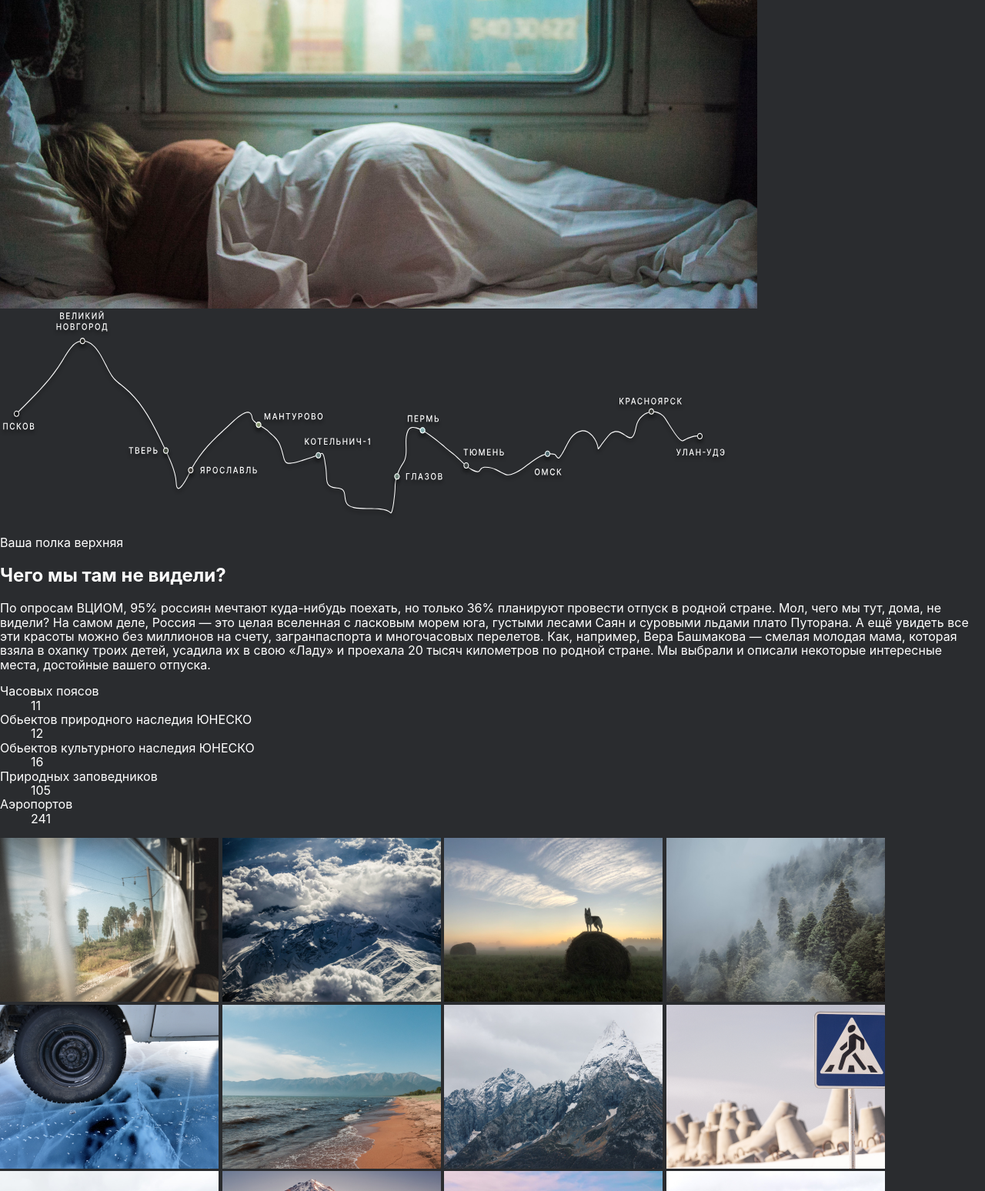
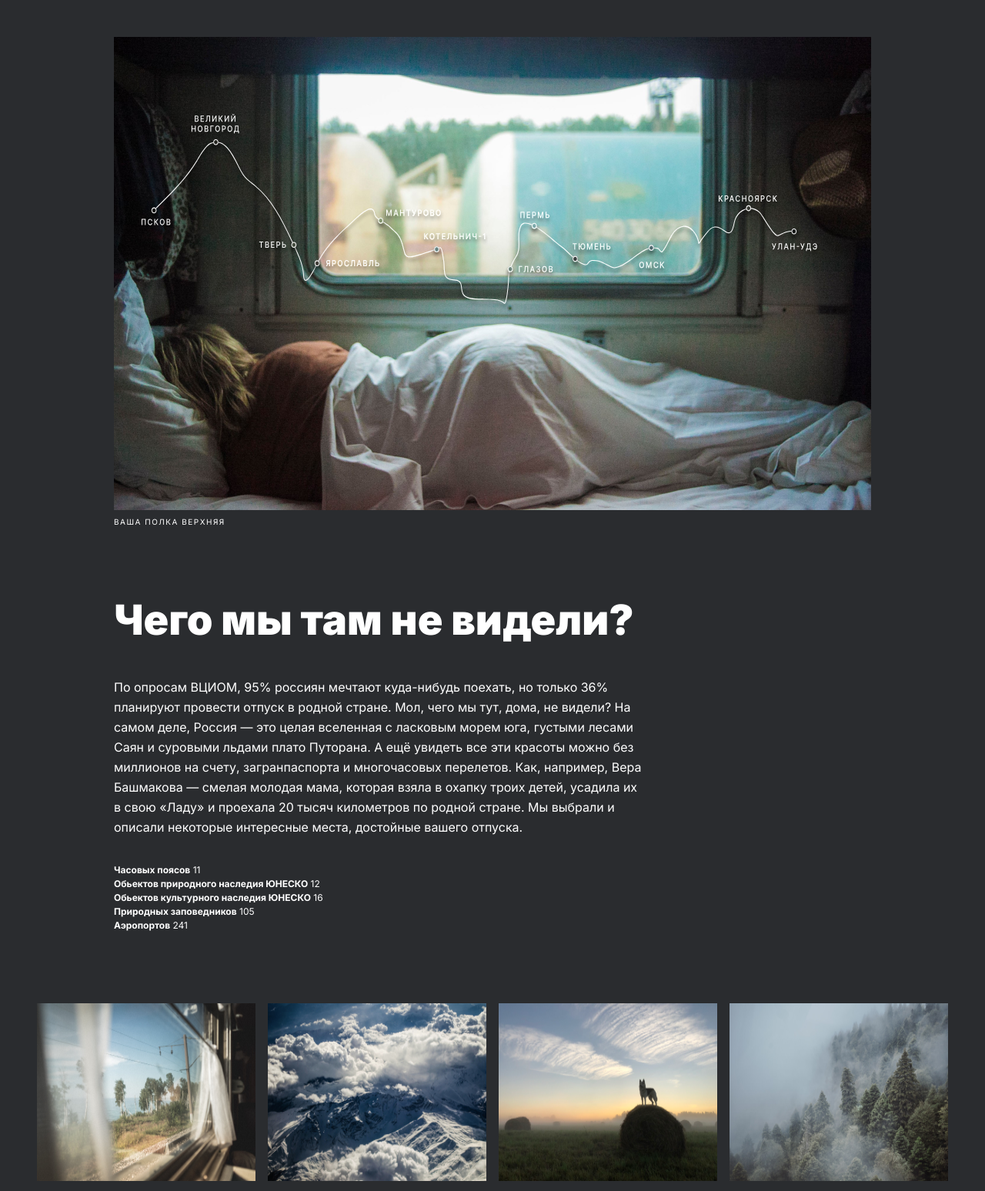
Before and after one commit to Matsurikadesu/russian-travel, a plain HTML site: page index.html in a window 1280 px wide. Shown: the part 456-2004 px from the top of the page at 77% size. Drawn offline with Linux system fonts and the light colour scheme.

Commit message:
написаны стили для intro, lead, photos

```diff
--- a/index.html
+++ b/index.html
@@ -6,6 +6,9 @@
         <meta name="viewport" content="width=device-width, initial-scale=1.0">
         <link rel="stylesheet" href="style.css">
         <link rel="stylesheet" href="normalize.css">
+        <link rel="preconnect" href="https://fonts.googleapis.com">
+        <link rel="preconnect" href="https://fonts.gstatic.com" crossorigin>
+        <link href="https://fonts.googleapis.com/css2?family=Inter:wght@400;700;900&display=swap" rel="stylesheet">
         <title>Путешествия по России</title>
     </head>
 
@@ -28,8 +31,8 @@
                     <div class="lead__image-container">
                         <img class="lead__image" src="images/kalegin-michail-179870-unsplash.png" alt="девушка в поезде">
                         <img class="lead__image-svg" src="images/Component.svg" alt="путь">
-                        <p class="lead__caption">Ваша полка верхняя</p>
                     </div>
+                    <p class="lead__caption">Ваша полка верхняя</p>
                 </section>
 
                 <section class="intro">
@@ -37,18 +40,13 @@
                     <p class="intro__text">
                         По опросам ВЦИОМ, 95% россиян мечтают куда-нибудь поехать, но только 36% планируют провести отпуск в родной стране. Мол, чего мы тут, дома, не видели? На самом деле, Россия — это целая вселенная с ласковым морем юга, густыми лесами Саян и суровыми льдами плато Путорана. А ещё увидеть все эти красоты можно без миллионов на счету, загранпаспорта и многочасовых перелетов. Как, например, Вера Башмакова — смелая молодая мама, которая взяла в охапку троих детей, усадила их в свою «Ладу» и проехала 20 тысяч километров по родной стране. Мы выбрали и описали некоторые интересные места, достойные вашего отпуска.
                     </p>
-                    <dl class="intro__list">
-                        <dt class="intro__list-term">Часовых поясов</dt>
-                        <dd class="intro__list-description">11</dd>
-                        <dt class="intro__list-term">Обьектов природного наследия ЮНЕСКО</dt>
-                        <dd class="intro__list-description">12</dd>
-                        <dt class="intro__list-term">Обьектов культурного наследия ЮНЕСКО</dt>
-                        <dd class="intro__list-description">16</dd>
-                        <dt class="intro__list-term">Природных заповедников</dt>
-                        <dd class="intro__list-description">105</dd>
-                        <dt class="intro__list-term">Аэропортов</dt>
-                        <dd class="intro__list-description">241</dd>
-                    </dl>
+                    <ul class="intro__list">
+                        <li><span class="intro__list-span">Часовых поясов</span> 11</li>
+                        <li><span class="intro__list-span">Обьектов природного наследия ЮНЕСКО</span> 12</li>
+                        <li><span class="intro__list-span">Обьектов культурного наследия ЮНЕСКО</span> 16</li>
+                        <li><span class="intro__list-span">Природных заповедников</span> 105</li>
+                        <li><span class="intro__list-span">Аэропортов</span> 241</li>
+                    </ul>
                 </section>
 
                 <section class="photos">
@@ -73,7 +71,7 @@
                             <p class="place__url-heading">URL</p>
                             <a class="place__link" href="http://park-kosa.ru"></a>
                         </div>
-                        <img src="images/kurshkaya.png" alt="фотография косы">
+                        <img src="images/kurshkaya.png-" alt="фотография косы">
                         <p class="place__paragraph">
                             Здесь, посреди лесов и песчаных дюн, вы сможете увидеть два водных горизонта — спокойного Куршского залива с одной стороны и подёрнутого рябью волн Балтийского моря с другой. Уникальная природная зона на краю российского анклава.
                         </p>
@@ -88,7 +86,7 @@
                             <p class="place__url-heading">URL</p>
                             <a class="place__link" href="https://yourshot.nationalgeographic.com/photos/?keywords=kolskiy">National Geographic</a>
                         </div>
-                        <img src="images/kolskiy.png" alt="фотография полуострова Кольский">
+                        <img src="images/kolskiy.png-" alt="фотография полуострова Кольский">
                         <p class="place__paragraph">
                             Почти весь полуостров находится за Полярным кругом. Саамская тундра, от которой на юг — тайга, а на север — Ледовитый океан, прикидывающийся Баренцевым морем.
                         </p>
@@ -103,7 +101,7 @@
                             <p class="place__url-heading">URL</p>
                             <a class="place__link" href="https://www.youtube.com/watch?v=7ZEsoV7kWAQ">YouTube</a>
                         </div>
-                        <img src="images/altai.png" alt="фотография растительности Алтая">
+                        <img src="images/altai.png-" alt="фотография растительности Алтая">
                         <p class="place__paragraph">
                             Алтай — одно из красивейших мест в России. В первую очередь из-за гор: если ехать вдоль хребта, вы увидите склоны, усыпанные соснами, горные реки и озёра. А если вы откроете в автомобиле окна, сможете познакомиться с невидимым чудом здешних мест — горным воздухом.
                         </p>
@@ -118,7 +116,7 @@
                             <p class="place__url-heading">URL</p>
                             <a class="place__link" href="https://vk.com/baikalmile"></a>
                         </div>
-                        <img src="images/baikal.png" alt="текстура льда">
+                        <img src="images/baikal.png-" alt="текстура льда">
                         <p class="place__paragraph">
                             Всем известен Байкал как крупнейшее озеро в мире. Многие также знают, что это самый большой источник пресной воды и одно из красивейших мест в России.
                         </p>
@@ -133,7 +131,7 @@
                             <p class="place__url-heading">URL</p>
                             <a class="place__link" href="http://vodlozero.ru"></a>
                         </div>
-                        <img src="images/karelia.png" alt="фотография природы Карелии">
+                        <img src="images/karelia.png-" alt="фотография природы Карелии">
                         <p class="place__paragraph">
                             Сибирь заканчивается не на Урале, а в Карелии: образующая тайгу сибирская лиственница не растёт западнее Водлозера. Зато здесь она вымахивает на 30 метров — леса карельских национальных парков из-за непроходимых болот никогда не знали топора. Некоторым соснам уже больше чем полтысячелетия. Прикоснитесь к живому существу, видевшему солнце раньше, чем увидал его Иван Грозный. В девственном лесу на сотню километров не встретишь тропы. А на редких тропинках деревья в паре метров от земли помечены медвежьими когтями. Чтобы все знали, кто тут хозяин.
                         </p>
--- a/style.css
+++ b/style.css
@@ -1,8 +1,15 @@
+@import url('https://fonts.googleapis.com/css2?family=Inter:wght@400;700;900&display=swap');
+
+body{
+    background-color: #2a2c2f;
+}
+
 .page{
-    width: auto;
+    min-width: 320px;
+    max-width: 1280px;
     background-color: #2a2c2f;
     color: #ffffff;
-    font-family: "Inter", sans-serif;
+    font-family: 'Inter', sans-serif;
     margin: 0 auto;
 }
 
@@ -72,3 +79,233 @@
         margin-bottom: 56px;
     }
 }
+
+.lead{
+    min-width: auto;
+}
+
+.lead__title{
+    font-weight: 900;
+    font-size: 40px;
+    line-height: 44px;
+    text-align: center;
+    margin: 0 auto;
+}
+
+.lead__subtitle{
+    font-size: 16px;
+    line-height: 20px;
+    text-align: center;
+    margin: 16px;
+    margin-bottom: 40px;
+}
+
+.lead__image-container{
+    position: relative;
+    min-width: 320px;
+    min-height: 200px;
+}
+
+.lead__image{
+    width: 100%;
+    height: 100%;
+}
+
+.lead__image-svg{
+    position: absolute;
+    width: 90%;
+    height: auto;
+    left: 13.5px;
+    top: 42px;
+}
+
+.lead__caption{
+    font-size: 10px;
+    line-height: 14px;
+    letter-spacing: 1.5px;
+    text-transform: uppercase;
+    margin-left: 16px;
+    margin-top: 8px;
+}
+
+@media screen and (min-width: 768px){
+    .lead__title{
+        font-size: 96px;
+        line-height: 100px;
+    }
+
+    .lead__subtitle{
+        font-size: 30px;
+        line-height: 36px;
+        margin: 0 64px;
+        margin-top: 32px;
+        margin-bottom: 56px;
+    }
+
+    .lead__image-svg{
+        left: 32px;
+        top: 100px;
+    }
+
+    .lead__caption{
+        margin-left: 24px;
+    }
+}
+
+@media screen and (min-width: 1024px) {
+    .lead__title{
+        margin: 0 152px;
+    }
+
+    .lead__subtitle{
+        margin-left: 192px;
+        margin-right: 192px;
+    }
+
+    .lead__image-container{
+        min-width: 928px;
+        min-height: 580px;
+        margin: 0 48px;
+    }
+
+    .lead__caption{
+        margin-left: 48px;
+        margin-top: 8px;
+    }
+}
+
+@media screen and (min-width: 1280px){
+    .lead__title{
+        margin: 0 280px;
+    }
+
+    .lead__subtitle{
+        margin-left: 320px;
+        margin-right: 320px;
+        margin-bottom: 64px;
+    }
+
+    .lead__image-container{
+        width: 984px;
+        height: 615px;
+        margin: 0 148px;
+        margin-top: 64px;
+    }
+
+    .lead__caption{
+        margin-left: 148px;
+    }
+}
+
+.intro{
+    min-width: 288px;
+    margin: 0 16px;
+    margin-top: 64px;
+}
+
+.intro__title{
+    font-size: 32px;
+    font-weight: 900;
+    line-height: 35px;
+}
+
+.intro__text{
+    font-size: 16px;
+    line-height: 26px;
+}
+
+.intro__list{
+    list-style: none;
+    padding: 0;
+    margin-top: 34px;
+    font-size: 12px;
+    line-height: 18px;
+}
+
+.intro__list-span{
+    font-weight: 700;
+}
+
+@media screen and (min-width: 768px){
+    .intro{
+        width: 720px;
+        margin: 0 24px;
+        margin-top: 88px;
+    }
+
+    .intro__title{
+        font-size: 54px;
+        line-height: 58px;
+    }
+}
+
+@media screen and (min-width: 1024px){
+    .intro{
+        margin-left: 48px;
+        margin-top: 92px;
+        width: 690px;
+    }
+}
+
+@media screen and (min-width: 1280px){
+    .intro{
+        margin-left: 148px;
+    }
+}
+
+.photos{
+    margin: 0 16px;
+    margin-top: 64px;
+}
+
+.photos__item{
+    margin-bottom: 12px;
+}
+
+.photos__item:last-child{
+    margin-bottom: 0;
+}
+
+@media screen and (min-width: 768px){
+    .photos{
+        width: 720px;
+        margin: 0 auto;
+        margin-top: 88px;
+        display: grid;
+        grid-template-columns: 1fr 1fr;
+        gap: 16px;
+    }
+
+    .photos__item{
+        width: 352px;
+        height: 264px;
+        margin-bottom: 0;
+    }
+}
+
+@media screen and (min-width: 1024px){
+    .photos{
+        width: 928px;
+        margin-top: 92px;
+        grid-template-columns: 1fr 1fr 1fr;
+        gap: 14px;
+    }
+
+    .photos__item{
+        width: 300px;
+        height: 225px;
+    }
+}
+
+@media screen and (min-width: 1280px){
+    .photos{
+        width: 1184px;
+        grid-template-columns: 1fr 1fr 1fr 1fr;
+        gap: 16px;
+    }
+
+    .photos__item{
+        width: 284px;
+        height: 231px;
+    }
+}
```
